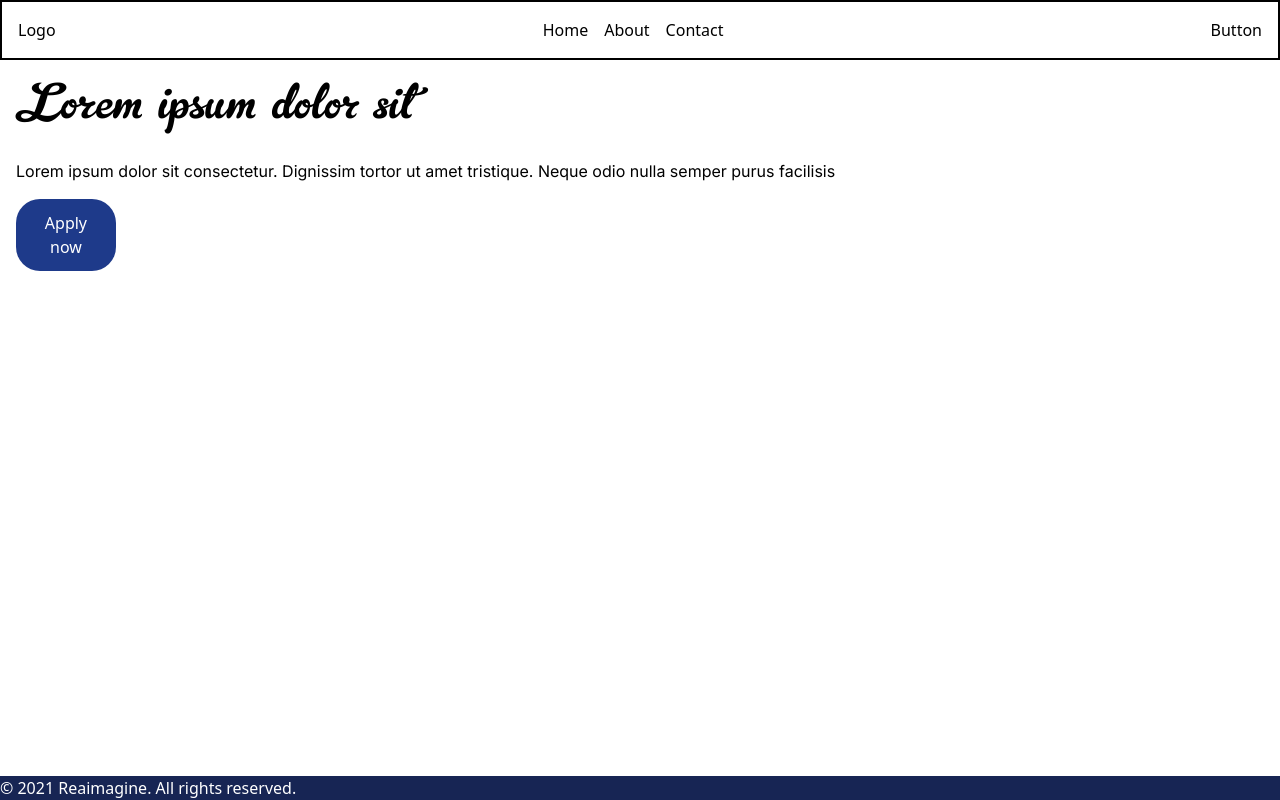
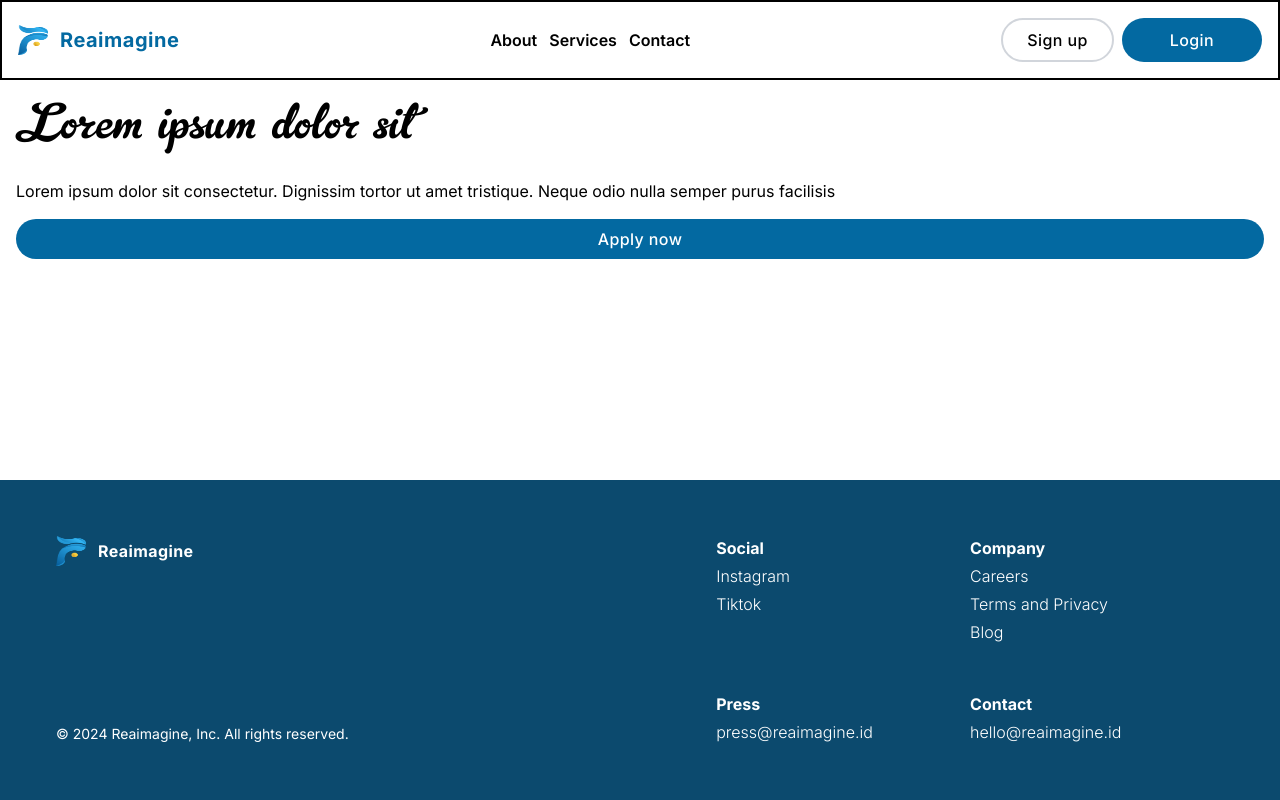
Before and after one commit to ridhodaffasyah/Reaimagine-Frontend-Developer-Test, a Next.js app: page / in a window 1280 px wide. Built offline with nearby package versions, Linux system fonts and the light colour scheme.

Commit message:
feat: add component navbar and footer for homepage

```diff
--- a/components/atom/Button/index.tsx
+++ b/components/atom/Button/index.tsx
@@ -1,8 +1,31 @@
 import { ButtonProps } from "@/utils/interface";
 
 const Button = ({ text }: ButtonProps) => {
-    return (
-        <button className="bg-blue-900 py-3 px-7 rounded-3xl text-white w-[8%]">{text}</button>
-    )
-}
+  return (
+    <button
+      className={`${
+        text === "Login" || text === "Apply now" ? "bg-sky-700" : "bg-white"
+      } ${
+        text === "Login" || text === "Apply now" ? "text-white" : "text-black"
+      } ${
+        text === "Login" || text === "Apply now"
+          ? "hover:bg-sky-900"
+          : "hover:bg-slate-500"
+      } hover:text-white transition-all ease-in-out duration-300
+        ${
+          text !== "Login" && text !== "Apply now"
+            ? "border-2 border-gray-300"
+            : ""
+        }
+        ${
+          text === "Login" || text === "Apply now"
+            ? "px-8 sm:px-12"
+            : "px-4 sm:px-6"
+        }
+        py-1 sm:py-2 rounded-3xl w-auto font-medium tracking-wide text-[9px] sm:text-[12px] lg:text-[14px] xl:text-[16px]`}
+    >
+      {text}
+    </button>
+  );
+};
 export default Button;
--- /dev/null
+++ b/components/atom/ListMenuFooter/index.tsx
@@ -0,0 +1,20 @@
+import { ListMenuProps } from "@/utils/interface";
+import Link from "next/link";
+
+const ListMenuFooter = ({ items }: ListMenuProps) => {
+  return (
+    <ul className="hidden sm:flex flex-col gap-1">
+      {items?.map((item, index) => (
+        <Link
+          className="hover:text-sky-950 hover:font-bold font-light text-white sm:text-[10px] md:text-[12px] lg:text-[14px] xl:text-[16px]"
+          key={index}
+          href={item.link}
+        >
+          {item.name}
+        </Link>
+      ))}
+    </ul>
+  );
+};
+
+export default ListMenuFooter;
--- /dev/null
+++ b/components/atom/ListMenuNavbar/index.tsx
@@ -0,0 +1,20 @@
+import { ListMenuProps } from "@/utils/interface";
+import Link from "next/link";
+
+const ListMenuNavbar = ({ items }: ListMenuProps) => {
+  return (
+    <ul className="hidden sm:flex gap-3">
+      {items.map((item, index) => (
+        <Link
+          className="hover:text-sky-950 hover:font-bold text-black font-semibold sm:text-[12px] lg:text-[14px] xl:text-[16px]"
+          key={index}
+          href={item.link}
+        >
+          {item.name}
+        </Link>
+      ))}
+    </ul>
+  );
+};
+
+export default ListMenuNavbar;
--- a/components/atom/index.tsx
+++ b/components/atom/index.tsx
@@ -1 +1,3 @@
 export { default as Button } from './Button';
+export { default as ListMenuNavbar } from './ListMenuNavbar';
+export { default as ListMenuFooter } from './ListMenuFooter';
--- a/components/layout/index.tsx
+++ b/components/layout/index.tsx
@@ -1,9 +1,12 @@
 import { Navbar, Footer } from '../molecules';
 import { LayoutProps } from '@/utils/interface';
+import { Inter } from 'next/font/google';
+
+const inter = Inter({ subsets: ["latin"] });
 
 const Layout = ({children}: LayoutProps) => {
     return (
-        <div className='flex flex-col gap-2'>
+        <div className={`flex flex-col gap-2 ${inter.className}`}>
             <Navbar/>
             <main className='px-4'>
                 {children}
--- a/components/molecules/Footer/index.tsx
+++ b/components/molecules/Footer/index.tsx
@@ -1,11 +1,64 @@
+import Image from "next/image";
+import { ListMenuFooter } from "@/components/atom";
+import {
+  socialItems,
+  companyItems,
+  pressItems,
+  contactItems,
+} from "@/utils/constants";
+
 const Footer = () => {
-    return (
-        <footer className="fixed bottom-0 w-full bg-blue-950">
-            <div className="text-white">
-                <p>© 2021 Reaimagine. All rights reserved.</p>
-            </div>
-        </footer>
-    );
+  return (
+    <footer className="fixed bottom-0 w-full bg-sky-900 p-6 md:p-14 pr-0 flex gap-24 justify-between">
+      <div className="w-5/6 flex flex-col justify-between">
+        <div className="flex items-center gap-3">
+          <Image
+            src="/assets/reaimagine-logo.png"
+            alt="logo-reaimagine"
+            width={20}
+            height={20}
+            className="md:w-[30px] md:h-[30px]"
+          />
+          <h1 className="font-bold text-white text-[12px] sm:text-[16px] tracking-wide">
+            Reaimagine
+          </h1>
+        </div>
+        <div className="text-white text-[10px] md:text-[14px]">
+          <p>© 2024 Reaimagine, Inc. All rights reserved.</p>
+        </div>
+      </div>
+      <div className="hidden md:flex flex-col w-3/4 gap-12 justify-between">
+        <div className="flex w-full justify-around">
+          <div className="w-full flex flex-col gap-1">
+            <h1 className="font-bold text-white sm:text-[10px] md:text-[12px] lg:text-[14px] xl:text-[16px]">
+              Social
+            </h1>
+            <ListMenuFooter items={socialItems} />
+          </div>
+          <div className="w-full flex flex-col gap-1">
+            <h1 className="font-bold text-white sm:text-[10px] md:text-[12px] lg:text-[14px] xl:text-[16px]">
+              Company
+            </h1>
+            <ListMenuFooter items={companyItems} />
+          </div>
+        </div>
+        <div className="flex w-full justify-around">
+          <div className="w-full flex flex-col gap-1">
+            <h1 className="font-bold text-white sm:text-[10px] md:text-[12px] lg:text-[14px] xl:text-[16px]">
+              Press
+            </h1>
+            <ListMenuFooter items={pressItems} />
+          </div>
+          <div className="w-full flex flex-col gap-1">
+            <h1 className="font-bold text-white sm:text-[10px] md:text-[12px] lg:text-[14px] xl:text-[16px]">
+              Contact
+            </h1>
+            <ListMenuFooter items={contactItems} />
+          </div>
+        </div>
+      </div>
+    </footer>
+  );
 };
 
 export default Footer;
--- a/components/molecules/Navbar/index.tsx
+++ b/components/molecules/Navbar/index.tsx
@@ -1,23 +1,29 @@
-import Link from 'next/link';
+import Image from "next/image";
+import { Button, ListMenuNavbar } from "@/components/atom";
+import { items } from "@/utils/constants";
 
 const Navbar = () => {
-    return (
-        <nav className='flex sticky top-0 items-center justify-between border-2 border-black w-full p-4'>
-            <div>Logo</div>
-            <ul className='flex gap-4'>
-                <li>
-                    <Link href="/">Home</Link>
-                </li>
-                <li>
-                    <Link href="/about">About</Link>
-                </li>
-                <li>
-                    <Link href="/contact">Contact</Link>
-                </li>
-            </ul>
-            <div>Button</div>
-        </nav>
-    );
+  return (
+    <nav className="flex flex-col sm:flex-row gap-4 md:gap-0 sticky top-0 items-center justify-between border-2 border-black w-full p-4">
+      <div className="flex items-center gap-3">
+        <Image
+          src="/assets/reaimagine-logo.png"
+          alt="logo-reaimagine"
+          width={20}
+          height={20}
+          className="md:w-[30px] md:h-[30px]"
+        />
+        <h1 className="font-bold text-sky-700 text-[16px] sm:text-[20px] tracking-wide">
+          Reaimagine
+        </h1>
+      </div>
+      <ListMenuNavbar items={items} />
+      <div className="flex gap-2">
+        <Button text="Sign up" />
+        <Button text="Login" />
+      </div>
+    </nav>
+  );
 };
 
 export default Navbar;
--- a/pages/_document.tsx
+++ b/pages/_document.tsx
@@ -3,7 +3,9 @@ import { Html, Head, Main, NextScript } from "next/document";
 export default function Document() {
   return (
     <Html lang="en">
-      <Head />
+      <Head>
+        <link rel="icon" href="/assets/reaimagine-logo.png" sizes="any" />
+      </Head>
       <body>
         <Main />
         <NextScript />
--- a/pages/index.tsx
+++ b/pages/index.tsx
@@ -1,6 +1,5 @@
 import Image from "next/image";
 import localFont from "next/font/local";
-import { Inter } from "next/font/google";
 import { Button } from "@/components/atom";
 import Layout from "@/components/layout";
 
@@ -9,8 +8,6 @@ const local: any = localFont({
   variable: "--gelato-font",
 });
 
-const inter = Inter({ subsets: ["latin"] });
-
 const Home = () => {
   return (
     <Layout>
@@ -18,7 +15,7 @@ const Home = () => {
         <h1 className={`${local.className} text-[50px]`}>
           Lorem ipsum dolor sit
         </h1>
-        <h2 className={`${inter.className} text-[16px]`}>
+        <h2 className={`text-[16px]`}>
           Lorem ipsum dolor sit consectetur. Dignissim tortor ut amet tristique.
           Neque odio nulla semper purus facilisis
         </h2>
--- /dev/null
+++ b/utils/constants.ts
@@ -0,0 +1,20 @@
+export const items = [
+  { name: "About", link: "/about" },
+  { name: "Services", link: "/services" },
+  { name: "Contact", link: "/contact" },
+];
+
+export const socialItems = [
+  { name: "Instagram", link: "/instagram" },
+  { name: "Tiktok", link: "/tiktok" },
+];
+
+export const companyItems = [
+  { name: "Careers", link: "/careers" },
+  { name: "Terms and Privacy", link: "/termsprivacy" },
+  { name: "Blog", link: "/blog" },
+];
+
+export const pressItems = [{ name: "press@reaimagine.id", link: "/press" }];
+
+export const contactItems = [{ name: "hello@reaimagine.id", link: "/contact" }];
--- a/utils/interface.ts
+++ b/utils/interface.ts
@@ -5,3 +5,7 @@ export interface ButtonProps {
 export interface LayoutProps {
     children: React.ReactNode;
 };
+
+export interface ListMenuProps {
+    items: Array<{name: string; link: string}>;
+};
```
Also changed, not shown: public/assets/reaimagine-logo.png (added).
